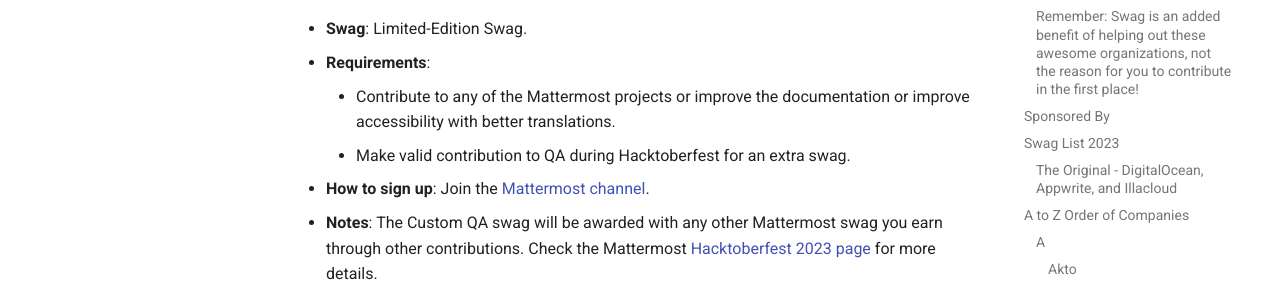
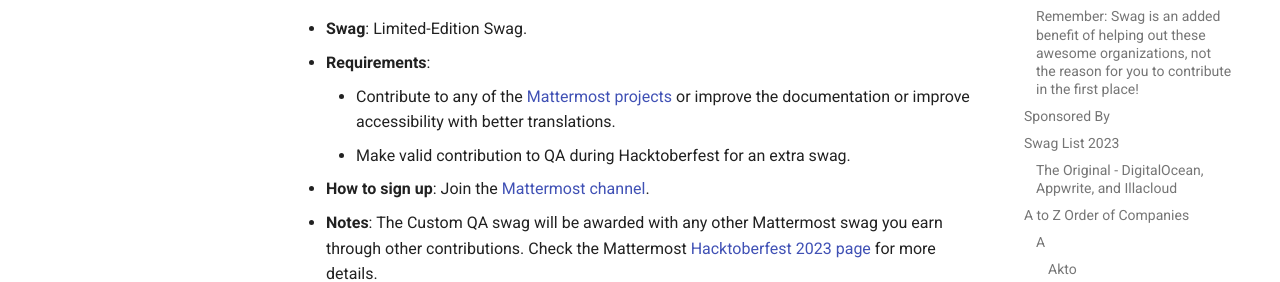
Before and after one commit to crweiner/hacktoberfest-swag-list, an MkDocs documentation site: the page built from docs/list.md, in a window 1280 px wide and 900 px high, scrolled down 12709 px. Shown: the part 173-455 px from the top of the window. Built offline with MkDocs 1.6.1 and Material for MkDocs 9.7.7, drawn with Linux system fonts in a browser that asks for light colours; plug-ins that fetch from the network failed and are left out; comment, search, counter and statistics services are not loaded; part of the change alters nothing that is shown.

```diff
--- a/docs/list.md
+++ b/docs/list.md
@@ -416,7 +416,7 @@ Appwrite is a self-hosted backend-as-a-service platform that provides developers
 
 - **Swag**: Limited-Edition Swag.
 - **Requirements**:
-    - Contribute to any of the Mattermost projects or improve the documentation or improve accessibility with better translations.
+    - Contribute to any of the [Mattermost projects](https://github.com/orgs/mattermost/repositories) or improve the documentation or improve accessibility with better translations.
     - Make valid contribution to QA during Hacktoberfest for an extra swag.
 - **How to sign up**:  Join the [Mattermost channel](https://community.mattermost.com/landing#/core/channels/qa-contributors).
 - **Notes**: The Custom QA swag will be awarded with any other Mattermost swag you earn through other contributions. Check the Mattermost [Hacktoberfest 2023 page](https://mattermost.com/hacktoberfest/) for more details.
```
